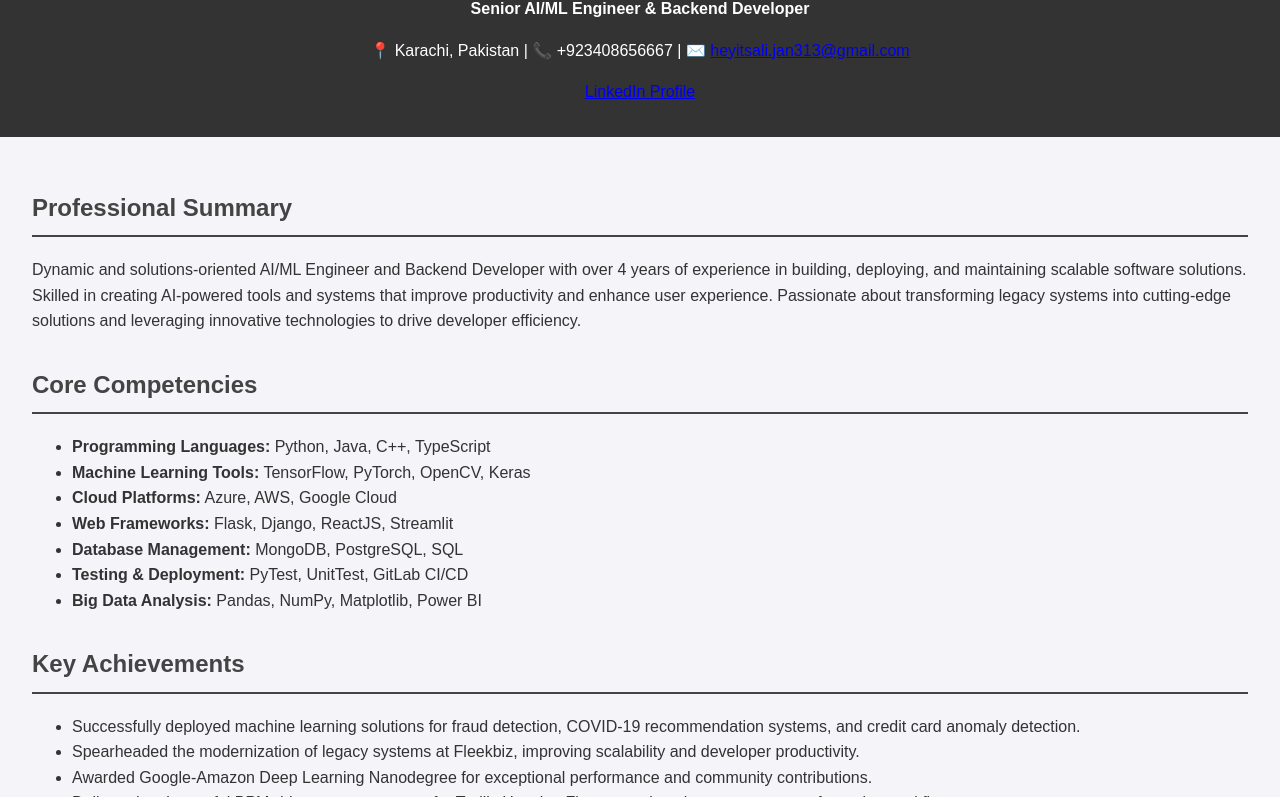
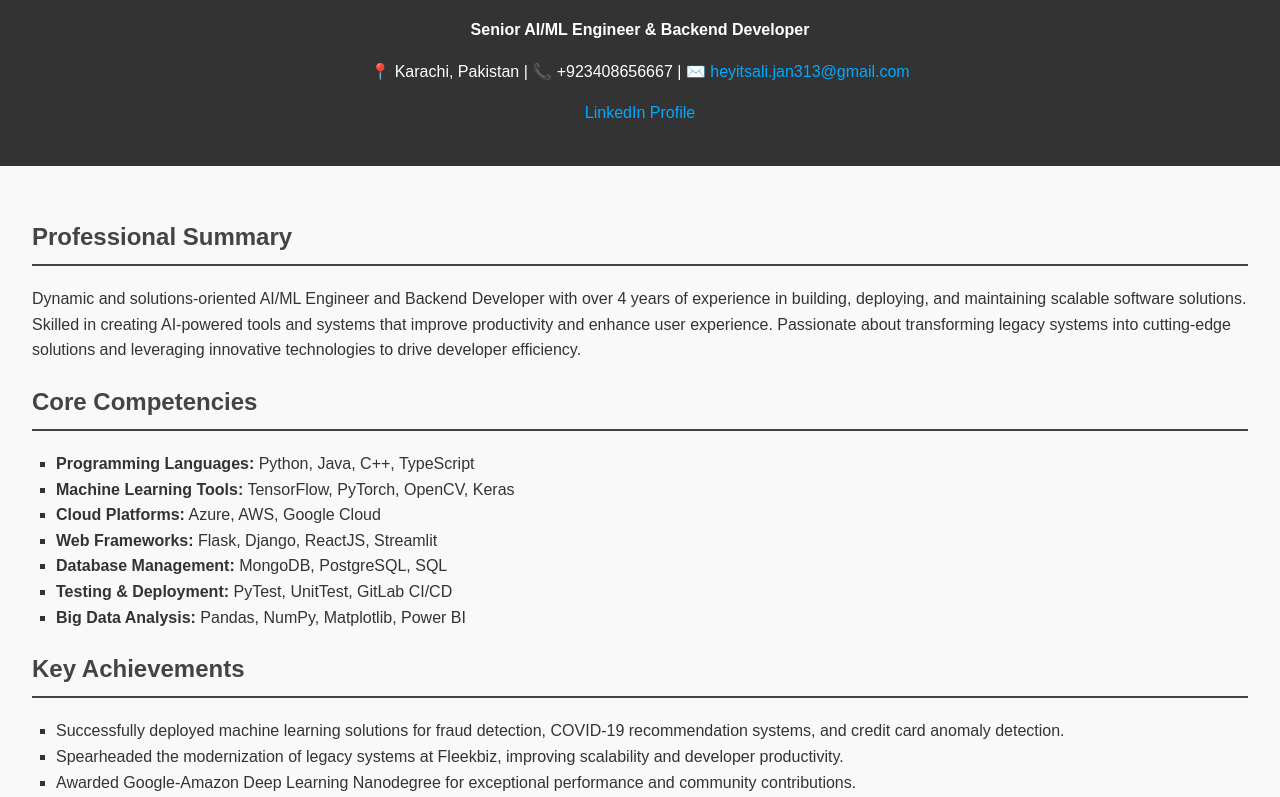
Before and after one commit to JanAli-socool/jan-ali-portfolio, a plain HTML site: page index.html in a window 1280 px wide. Shown: the part 87-884 px from the top of the page. Drawn offline with Linux system fonts and the light colour scheme.

Commit message:
Update styles.css

```diff
--- a/styles.css
+++ b/styles.css
@@ -3,27 +3,29 @@ body {
   margin: 0;
   padding: 0;
   line-height: 1.6;
-  background-color: #f4f4f9;
+  background-color: #f9f9f9;
   color: #333;
 }
 
 header {
   background: #333;
   color: #fff;
-  padding: 1rem;
+  padding: 1.5rem 1rem;
   text-align: center;
+}
+
+header a {
+  color: #00aaff;
+  text-decoration: none;
 }
 
 header h1 {
   margin: 0;
+  font-size: 2.5rem;
 }
 
 main {
   padding: 2rem;
-}
-
-section {
-  margin-bottom: 2rem;
 }
 
 h2 {
@@ -32,9 +34,24 @@ h2 {
   padding-bottom: 0.5rem;
 }
 
+ul {
+  list-style-type: square;
+  padding-left: 1.5rem;
+}
+
 footer {
   text-align: center;
   padding: 1rem;
   background: #333;
   color: #fff;
+  margin-top: 2rem;
 }
+
+a {
+  color: #007acc;
+  text-decoration: none;
+}
+
+a:hover {
+  text-decoration: underline;
+}
```
